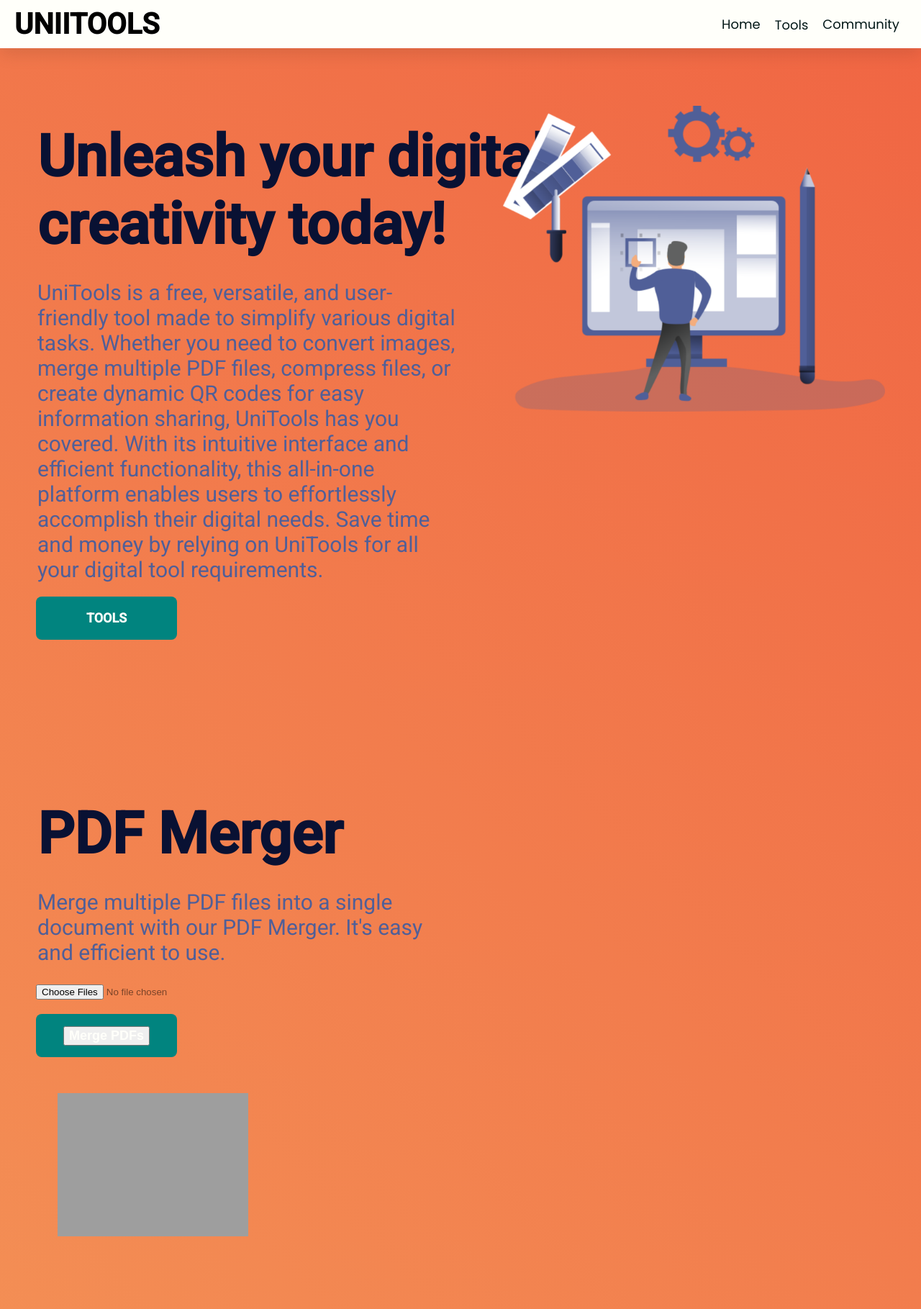
After one commit to ramzidaher/UniTools, a Flask app: page / in a window 1280 px wide. The commit adds this page. Shown: the top 1819 px of the page at 72% size. Run offline with Flask 3, Linux system fonts and the light colour scheme; grey boxes are pictures that could not be loaded.

Commit message:
First Commint

```diff
--- a/index.css
+++ b/static/css/index.css
@@ -3,6 +3,7 @@
   margin: 0;
   padding: 0;
 }
+
 
 .homepage {
   position: relative;
@@ -80,8 +81,28 @@
   padding: 150px;
   text-align: left;
   display: flex;
-  flex-direction: column;
+  justify-content: space-between;
   align-items: flex-start;
+  flex-wrap: wrap;
+}
+
+.text-content {
+  flex: 1;
+  max-width: 50%;
+}
+
+.image-container {
+  flex: 1;
+  max-width: 50%;
+  display: flex;
+  justify-content: flex-end;
+  align-items: flex-start;
+}
+
+.content-image {
+  max-width: 90%;
+  height: auto;
+  margin-top: 30px;
 }
 
 .content .unleash-your-digital {
@@ -112,12 +133,32 @@
   margin-left: 2px;
 }
 
+.button {
+  display: flex;
+  align-items: center;
+  justify-content: center;
+  width: 196px;
+  height: 60px;
+  background-color: #01847f;
+  color: var(--color-gray-100);
+  border-radius: var(--br-5xs);
+  margin-left: 2px;
+}
+
+.button a {
+  display: block;
+}
+
 .button-child {
   text-decoration: none;
   font-size: 18px;
   font-weight: bold;
   color: var(--color-gray-100);
+  display: flex;
+  justify-content: center;
+  align-items: center;
 }
+
 
 .button:hover {
   background-color: #017172;
@@ -126,7 +167,6 @@
 .button-child:hover {
   color: var(--color-gray-200);
 }
-
 
 @media screen and (max-width: 768px) {
   .navigation {
@@ -147,4 +187,89 @@
   .content .unleash-your-digital {
     font-size: 40px;
   }
+
+  .text-content,
+  .image-container {
+    max-width: 100%;
+  }
 }
+.dropdown {
+  position: relative;
+  display: inline-block;
+}
+
+.dropdown-content {
+  display: none;
+  position: absolute;
+  background-color: #f9f9f9;
+  min-width: 160px;
+  box-shadow: 0px 8px 16px 0px rgba(0,0,0,0.2);
+  z-index: 1;
+}
+
+.dropdown-content a {
+  color: black;
+  padding: 12px 16px;
+  text-decoration: none;
+  display: block;
+}
+
+.dropdown:hover .dropdown-content {
+  display: block;
+}
+.section {
+  margin-bottom: 50px;
+}
+
+.section .content {
+  padding: 50px;
+  text-align: left;
+  display: flex;
+  justify-content: space-between;
+  align-items: flex-start;
+  flex-wrap: wrap;
+}
+
+.section .text-content {
+  flex: 1;
+  max-width: 50%;
+}
+
+.section .image-container {
+  flex: 1;
+  max-width: 50%;
+  display: flex;
+  justify-content: flex-end;
+  align-items: flex-start;
+}
+
+.button {
+  display: flex;
+  align-items: center;
+  justify-content: center;
+  width: 196px;
+  height: 60px;
+  background-color: #01847f;
+  color: var(--color-gray-100);
+  border-radius: var(--br-5xs);
+  margin: 20px 0;
+}
+
+.button-child {
+  text-decoration: none;
+  font-size: 18px;
+  font-weight: bold;
+  color: var(--color-gray-100);
+}
+
+@media screen and (max-width: 768px) {
+  .section .content {
+    text-align: center;
+    padding: 20px;
+  }
+
+  .section .text-content,
+  .section .image-container {
+    max-width: 100%;
+  }
+}
--- /dev/null
+++ b/templates/index.html
@@ -0,0 +1,102 @@
+<!DOCTYPE html>
+<html>
+    <head>
+        <meta charset="utf-8" />
+        <meta name="viewport" content="width=device-width, initial-scale=1.0" />
+        <link rel="stylesheet" href="/static/css/global.css" />
+        <link rel="stylesheet" href="/static/css/index.css" />
+        <link rel="stylesheet" href="https://fonts.googleapis.com/css2?family=Roboto:wght@400;500&display=swap" />
+        <link rel="stylesheet" href="https://fonts.googleapis.com/css2?family=Poppins:wght@400;800&display=swap" />
+
+    </head>
+    <body>
+        <div class="homepage">
+          <nav class="navigation">
+            <div class="uniitools">UNIITOOLS</div>
+            <div class="nav-items">
+                <a href="#home" class="nav-link">Home</a>
+                <div class="dropdown">
+                    <a href="#tools" class="nav-link dropbtn">Tools</a>
+                    <div class="dropdown-content">
+                        <a href="#pdf-merger">PDF Merger</a>
+                        <a href="#qr-generator">QR Code Generator</a>
+                        <a href="#pdf-compressor">PDF Compressor</a>
+                    </div>
+                </div>
+                <a href="#community" class="nav-link">Community</a>
+            </div>
+        </nav>
+
+
+            <div id="home" class="section">
+                <div class="content">
+                    <div class="text-content">
+                        <h1 class="unleash-your-digital">Unleash your digital creativity today!</h1>
+                        <p class="unitools-is-a">
+                            UniTools is a free, versatile, and user-friendly tool made to simplify various digital tasks. Whether you need to convert images, merge multiple PDF files, compress files, or create dynamic QR codes for easy information sharing, UniTools has you covered. With its intuitive interface and efficient functionality, this all-in-one platform enables users to effortlessly accomplish their digital needs. Save time and money by relying on UniTools for all your digital tool requirements.
+                        </p>
+                        <div class="button">
+                            <a href="#" class="button-child">TOOLS</a>
+                        </div>
+                    </div>
+                    <div class="image-container">
+                        <img src="/static/images/bg-shape (1).png" class="content-image" alt="Your alt text here" />
+                    </div>
+                </div>
+            </div>
+
+            <div id="tools" class="section">
+                <div id="pdf-merger" class="section">
+                    <div class="content">
+                        <div class="text-content">
+                            <h1 class="unleash-your-digital">PDF Merger</h1>
+                            <p class="unitools-is-a">
+                                Merge multiple PDF files into a single document with our PDF Merger. It's easy and efficient to use.
+                            </p>
+                            <form id="upload-form" method="POST" enctype="multipart/form-data">
+                                {{ form.csrf_token }}
+                                <input type="file" id="pdf" name="pdf" multiple accept="application/pdf">
+                                <div class="button">
+                                    <input type="submit" value="Merge PDFs" class="button-child">
+                                </div>
+                            </form>
+                            <div class="image-container">
+                                <img src="public/pdf-merger.png" class="content-image" alt="PDF Merger" />
+                            </div>
+                        </div>
+                    </div>
+                </div>
+
+            </div>
+              <div id="qr-generator" class="content">
+                  <div class="text-content">
+                      <h1 class="unleash-your-digital">QR Code Generator</h1>
+                      <p class="unitools-is-a">
+                          Generate dynamic QR codes for easy information sharing with our QR Code Generator.
+                      </p>
+                      <div class="button">
+                          <a href="#" class="button-child">Use QR Code Generator</a>
+                      </div>
+                  </div>
+                  <div class="image-container">
+                      <img src="public/qr-code-generator.png" class="content-image" alt="QR Code Generator" />
+                  </div>
+              </div>
+              <div id="pdf-compressor" class="content">
+                  <div class="text-content">
+                      <h1 class="unleash-your-digital">PDF Compressor</h1>
+                      <p class="unitools-is-a">
+                          Reduce the file size of your PDFs with our PDF Compressor. It's quick and easy to use.
+                      </p>
+                      <div class="button">
+                          <a href="#" class="button-child">Use PDF Compressor</a>
+                      </div>
+                  </div>
+                  <div class="image-container">
+                      <img src="public/pdf-compressor.png" class="content-image" alt="PDF Compressor" />
+                  </div>
+              </div>
+          </div>
+        </div>
+    </body>
+</html>
```
Also changed, not shown: index.html (deleted, +0 -51 lines), static/js/app.js (added, +27 -0 lines), public/bg-shape (1).png (added), public/bg-shape.png (added), public/bg-shape.svg, static/css/global.css (renamed from global.css), static/images/bg-shape (1).png (added), static/images/bg-shape.png (added), templates/README.md (renamed from README.md), templates/package.json (renamed from package.json), 1 other file.
